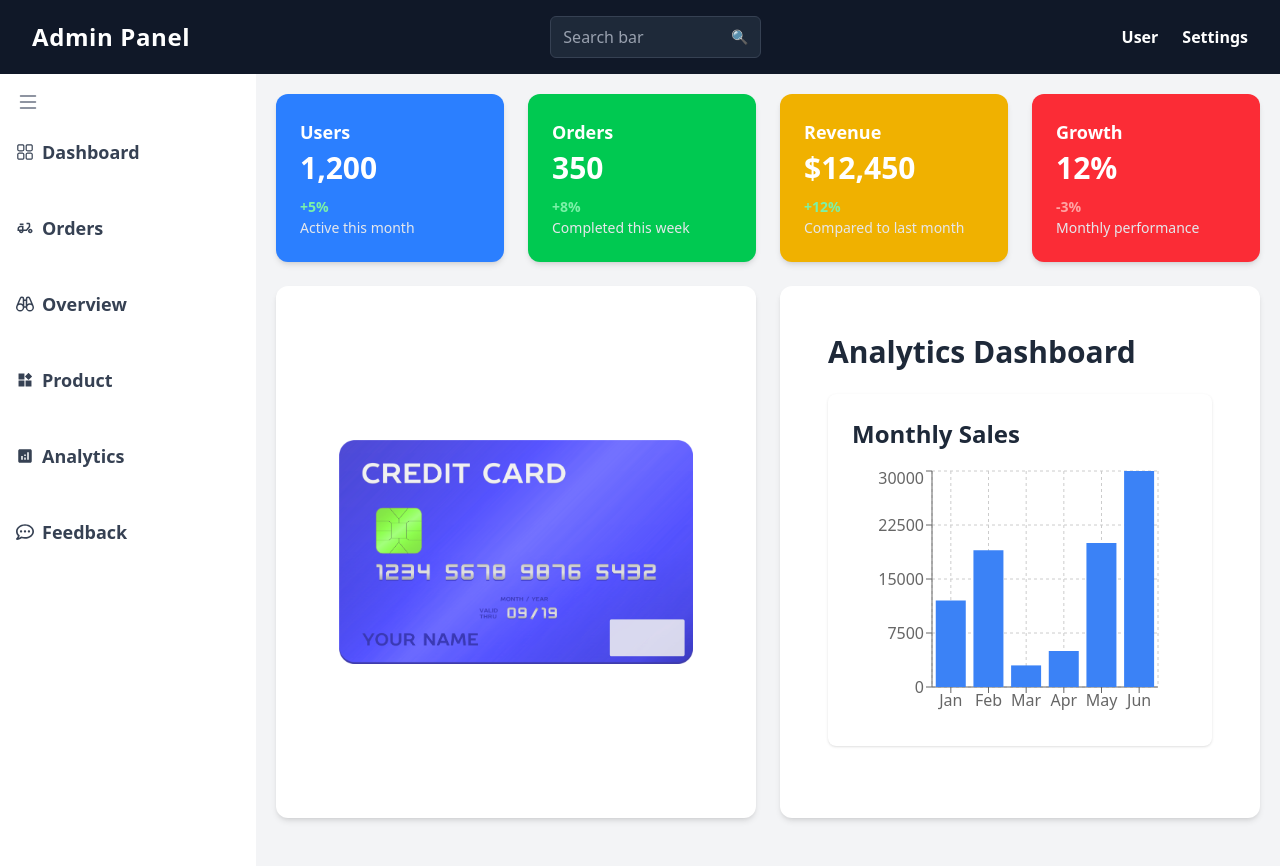
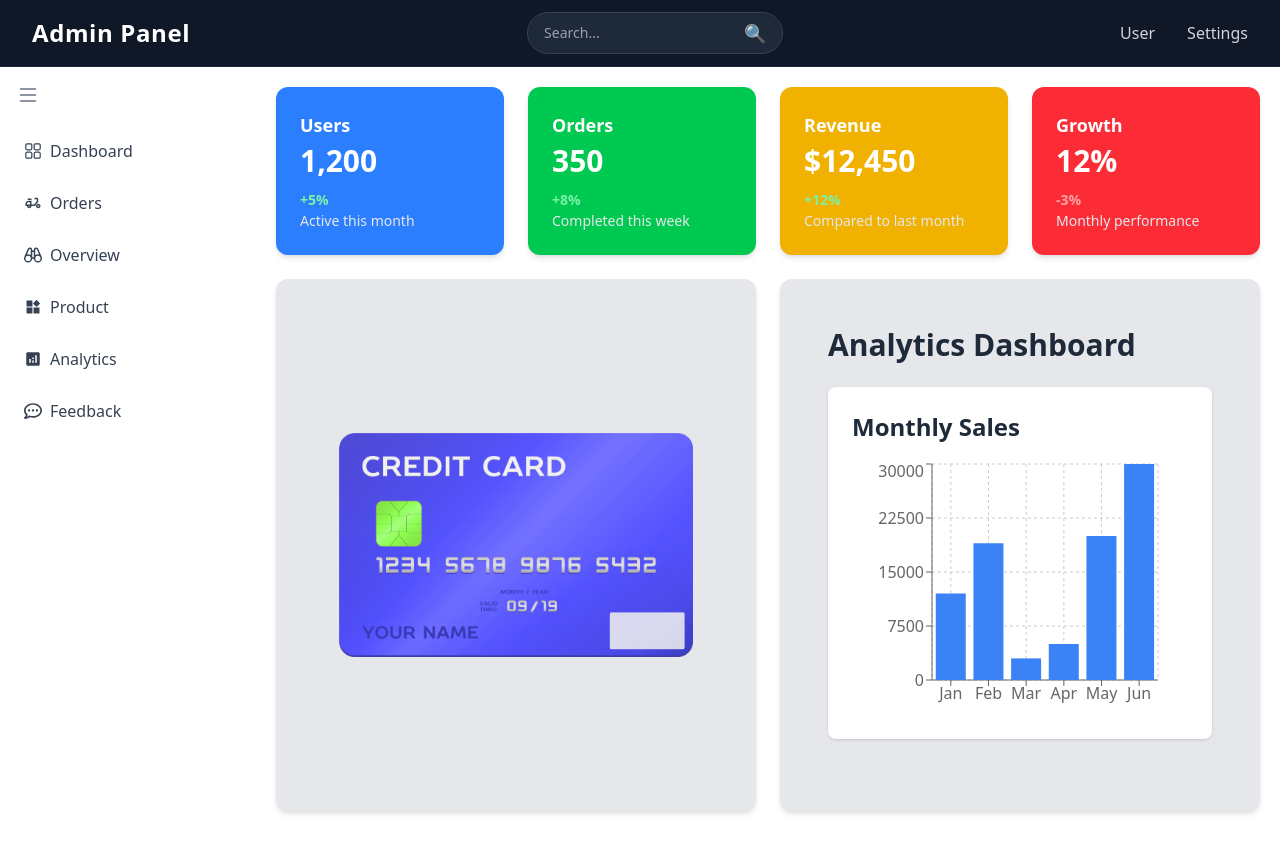
Before and after one commit to Tayyab-Ali-786/Admin_Dashboard, a React (Vite) app: page /Home in a window 1280 px wide. Shown: the top 866 px of the page. Built offline with nearby package versions, Linux system fonts and the light colour scheme.

Commit message:
final changes

```diff
--- a/src/App.jsx
+++ b/src/App.jsx
@@ -72,8 +72,10 @@ const router = createBrowserRouter([
 
 const App = () => {
   return (
-    <RouterProvider router={router} />
-  )
+    <div >
+      <RouterProvider router={router} />
+    </div>
+  );
 };
 
 export default App;
--- a/src/components/Sidebar.jsx
+++ b/src/components/Sidebar.jsx
@@ -1,10 +1,9 @@
 import React, { useState, useEffect } from "react";
 import { NavLink } from "react-router-dom";
 import { RxDashboard } from "react-icons/rx";
-import { MdOutlineDeliveryDining } from "react-icons/md";
+import { MdOutlineDeliveryDining, MdAnalytics } from "react-icons/md";
 import { GrOverview } from "react-icons/gr";
 import { AiFillProduct } from "react-icons/ai";
-import { MdAnalytics } from "react-icons/md";
 import { FaRegCommentDots } from "react-icons/fa";
 import { BsList } from "react-icons/bs";
 import { ImCross } from "react-icons/im";
@@ -20,14 +19,21 @@ export default function Sidebar() {
     }
   }, [isOpen]);
 
+  const linkBaseClasses =
+    "flex items-center gap-2 px-2 py-2 rounded-md transition-all duration-200 ease-in-out";
+  const hoverClasses =
+    "hover:bg-gray-100 dark:hover:bg-gray-800 hover:text-blue-500 dark:hover:text-blue-400";
+
   return (
     <div
       className={`bg-white dark:bg-gray-900 text-gray-900 dark:text-white h-screen p-4 flex flex-col shadow-lg transition-all duration-300 ease-in-out ${
         isOpen ? "w-64" : "w-16"
       }`}
     >
+      {/* Toggle button */}
       <div>
-        <button className="pb-2 mb-4 text-gray-500 dark:text-gray-400 hover:text-blue-500 dark:hover:text-blue-400"
+        <button
+          className="pb-2 mb-4 text-gray-500 dark:text-gray-400 hover:text-blue-500 dark:hover:text-blue-400"
           onClick={() => setIsOpen(!isOpen)}
           aria-label={isOpen ? "Close sidebar" : "Open sidebar"}
         >
@@ -37,95 +43,97 @@ export default function Sidebar() {
             <ImCross className="text-2xl" />
           )}
         </button>
-        <ul className="space-y-12">
+
+        {/* Menu items */}
+        <ul className="space-y-3">
           <li>
             <NavLink
               to={"/dashboard"}
               className={({ isActive }) =>
+                `${linkBaseClasses} ${
                   isActive
-                  ? "text-blue-500 dark:text-blue-400 font-bold text-lg"
-                  : "text-gray-700 dark:text-gray-300 hover:text-blue-500 dark:hover:text-blue-400 font-semibold text-lg"
+                    ? "bg-blue-500 text-white font-bold"
+                    : "text-gray-700 dark:text-gray-300"
+                } ${hoverClasses}`
               }
             >
-              <p className="flex items-center gap-2">
-                <RxDashboard />
+              <RxDashboard className="text-lg" />
               <span className={isOpen ? "block" : "hidden"}>Dashboard</span>
-              </p>
             </NavLink>
           </li>
           <li>
             <NavLink
               to={"/orders"}
               className={({ isActive }) =>
+                `${linkBaseClasses} ${
                   isActive
-                  ? "text-blue-500 dark:text-blue-400 font-bold text-lg"
-                  : "text-gray-700 dark:text-gray-300 hover:text-blue-500 dark:hover:text-blue-400 font-semibold text-lg"
+                    ? "bg-blue-500 text-white font-bold"
+                    : "text-gray-700 dark:text-gray-300"
+                } ${hoverClasses}`
               }
             >
-              <p className="flex items-center gap-2">
-                <MdOutlineDeliveryDining />
+              <MdOutlineDeliveryDining className="text-lg" />
               <span className={isOpen ? "block" : "hidden"}>Orders</span>
-              </p>
             </NavLink>
           </li>
           <li>
             <NavLink
               to={"/overview"}
               className={({ isActive }) =>
+                `${linkBaseClasses} ${
                   isActive
-                  ? "text-blue-500 dark:text-blue-400 font-bold text-lg"
-                  : "text-gray-700 dark:text-gray-300 hover:text-blue-500 dark:hover:text-blue-400 font-semibold text-lg"
+                    ? "bg-blue-500 text-white font-bold"
+                    : "text-gray-700 dark:text-gray-300"
+                } ${hoverClasses}`
               }
             >
-              <p className="flex items-center gap-2">
-                <GrOverview />
+              <GrOverview className="text-lg" />
               <span className={isOpen ? "block" : "hidden"}>Overview</span>
-              </p>
             </NavLink>
           </li>
           <li>
             <NavLink
               to={"/product"}
               className={({ isActive }) =>
+                `${linkBaseClasses} ${
                   isActive
-                  ? "text-blue-500 dark:text-blue-400 font-bold text-lg"
-                  : "text-gray-700 dark:text-gray-300 hover:text-blue-500 dark:hover:text-blue-400 font-semibold text-lg"
+                    ? "bg-blue-500 text-white font-bold"
+                    : "text-gray-700 dark:text-gray-300"
+                } ${hoverClasses}`
               }
             >
-              <p className="flex items-center gap-2">
-                <AiFillProduct />
+              <AiFillProduct className="text-lg" />
               <span className={isOpen ? "block" : "hidden"}>Product</span>
-              </p>
             </NavLink>
           </li>
           <li>
             <NavLink
               to={"/analytics"}
               className={({ isActive }) =>
+                `${linkBaseClasses} ${
                   isActive
-                  ? "text-blue-500 dark:text-blue-400 font-bold text-lg"
-                  : "text-gray-700 dark:text-gray-300 hover:text-blue-500 dark:hover:text-blue-400 font-semibold text-lg"
+                    ? "bg-blue-500 text-white font-bold"
+                    : "text-gray-700 dark:text-gray-300"
+                } ${hoverClasses}`
               }
             >
-              <p className="flex items-center gap-2">
-                <MdAnalytics />
+              <MdAnalytics className="text-lg" />
               <span className={isOpen ? "block" : "hidden"}>Analytics</span>
-              </p>
             </NavLink>
           </li>
           <li>
             <NavLink
               to={"/feedback"}
               className={({ isActive }) =>
+                `${linkBaseClasses} ${
                   isActive
-                  ? "text-blue-500 dark:text-blue-400 font-bold text-lg"
-                  : "text-gray-700 dark:text-gray-300 hover:text-blue-500 dark:hover:text-blue-400 font-semibold text-lg"
+                    ? "bg-blue-500 text-white font-bold"
+                    : "text-gray-700 dark:text-gray-300"
+                } ${hoverClasses}`
               }
             >
-              <p className="flex items-center gap-2">
-                <FaRegCommentDots />
+              <FaRegCommentDots className="text-lg" />
               <span className={isOpen ? "block" : "hidden"}>Feedback</span>
-              </p>
             </NavLink>
           </li>
         </ul>
--- a/src/components/StatGrids.jsx
+++ b/src/components/StatGrids.jsx
@@ -58,7 +58,7 @@ export default function StatGrid() {
       ))}
 
       {/* Image Section */}
-      <div className="bg-white rounded-xl shadow-md p-6 col-span-1 sm:col-span-2 lg:col-span-2 flex justify-center items-center">
+      <div className="bg-gray-200 rounded-xl shadow-md p-6 col-span-1 sm:col-span-2 lg:col-span-2 flex justify-center items-center">
         <img
           src={image}
           alt="random"
@@ -67,7 +67,7 @@ export default function StatGrid() {
       </div>
 
       {/* Chart Section */}
-      <div className="bg-white rounded-xl shadow-md p-6 col-span-1 sm:col-span-2 lg:col-span-2">
+      <div className="bg-gray-200 rounded-xl shadow-md p-6 col-span-1 sm:col-span-2 lg:col-span-2">
         <Charts1 />
       </div>
     </div>
--- a/src/components/TopBar.jsx
+++ b/src/components/TopBar.jsx
@@ -3,43 +3,59 @@ import { NavLink } from "react-router-dom";
 
 export default function TopBar() {
   return (
-    <div className="bg-gray-900 text-white px-8 py-4 flex justify-between items-center shadow-md">
+    <div className="bg-gray-900 text-white px-8 py-3 flex justify-between items-center shadow-lg border-b border-gray-800">
       {/* Logo */}
-      <div className="font-bold text-2xl tracking-wide">
-        <NavLink to="/home" className="hover:text-blue-400 transition">
+      <div className="font-bold text-2xl tracking-wide flex items-center gap-2">
+        <NavLink
+          to="/home"
+          className="hover:text-blue-400 transition-colors duration-200"
+        >
           Admin Panel
         </NavLink>
       </div>
+
       {/* Search Bar */}
-      <div className="flex items-center gap-2 bg-gray-800 rounded-md px-3 py-2 border border-gray-700">
+      <div className="flex items-center gap-2 bg-gray-800 rounded-full px-4 py-1.5 border border-gray-700 shadow-inner focus-within:border-blue-500 transition">
         <input
           type="text"
-          placeholder="Search bar"
-          className="bg-transparent outline-none text-white placeholder-gray-400 w-40"
+          placeholder="Search..."
+          className="bg-transparent outline-none text-white placeholder-gray-400 w-48 text-sm"
         />
-        <span className="text-gray-400 text-sm">🔍</span>
+        <span className="text-gray-400 text-lg">🔍</span>
       </div>
+
       {/* Navigation Links */}
-      <div className="flex gap-6 items-center font-semibold">
+      <div className="flex gap-8 items-center font-medium">
         <NavLink
           to="/user"
           className={({ isActive }) =>
-            `hover:text-blue-400 transition ${
-              isActive ? "text-blue-400" : "text-white"
+            `relative transition-colors duration-200 ${
+              isActive ? "text-blue-400" : "text-gray-300 hover:text-blue-400"
             }`
           }
         >
           User
+          {({ isActive }) =>
+            isActive && (
+              <span className="absolute left-0 -bottom-1 w-full h-0.5 bg-blue-400 rounded-full"></span>
+            )
+          }
         </NavLink>
+
         <NavLink
           to="/settings"
           className={({ isActive }) =>
-            `hover:text-blue-400 transition ${
-              isActive ? "text-blue-400" : "text-white"
+            `relative transition-colors duration-200 ${
+              isActive ? "text-blue-400" : "text-gray-300 hover:text-blue-400"
             }`
           }
         >
           Settings
+          {({ isActive }) =>
+            isActive && (
+              <span className="absolute left-0 -bottom-1 w-full h-0.5 bg-blue-400 rounded-full"></span>
+            )
+          }
         </NavLink>
       </div>
     </div>
--- a/src/main.jsx
+++ b/src/main.jsx
@@ -3,7 +3,7 @@ import { createRoot } from 'react-dom/client'
 import './index.css'
 import App from './App.jsx'
 createRoot(document.getElementById("root")).render(
-  <div>
+  <div >
     <App />
   </div>
 );
--- a/src/pages/Home.jsx
+++ b/src/pages/Home.jsx
@@ -1,4 +1,4 @@
-import React from "react";
+import React, { useContext } from "react";
 import Sidebar from "../components/Sidebar";
 import StatGrids from "../components/StatGrids";
 import TopBar from "../components/TopBar";
@@ -7,16 +7,10 @@ import Widget from "../components/Widget";
 export default function Home() {
   return (
     <div className="flex flex-col h-screen bg-white dark:bg-gray-900 text-black dark:text-white">
-      {/* Top Navigation Bar */}
       <TopBar />
-
-      {/* Main Content Area */}
       <div className="flex flex-1">
-        {/* Sidebar */}
         <Sidebar />
-
-        {/* Main Dashboard Content */}
-        <main className="flex-2 p-5 bg-gray-100 overflow-auto">
+        <main className="flex-2 p-5 bg-white overflow-auto">
           <StatGrids />
         </main>
       </div>
```
Also changed, not shown: src/components/SideBar_Components/Product.jsx (+0 -7 lines), src/components/TopBar_Components/Settings.jsx (+7 -16 lines). Lines whose indentation alone changed are shown as unchanged.
